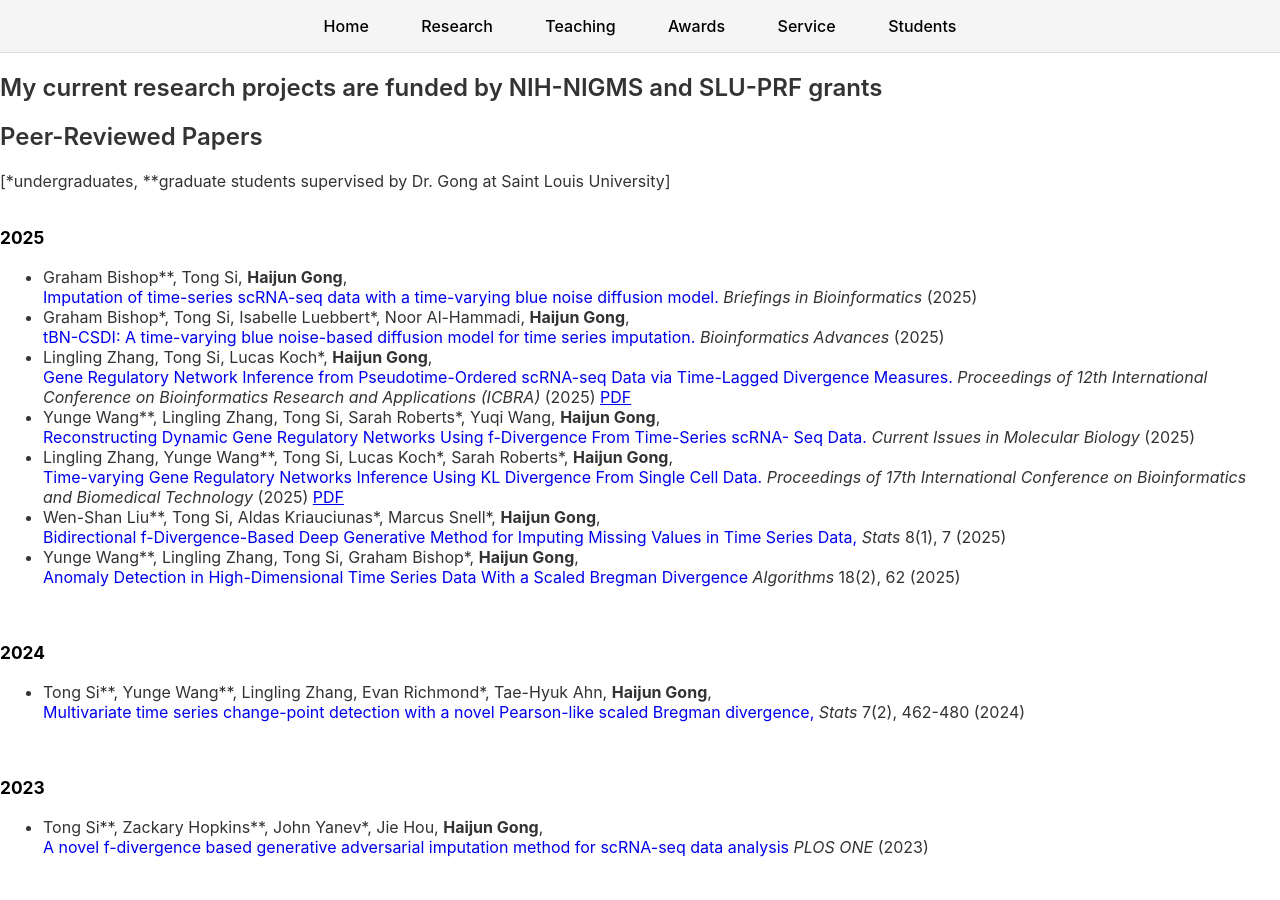
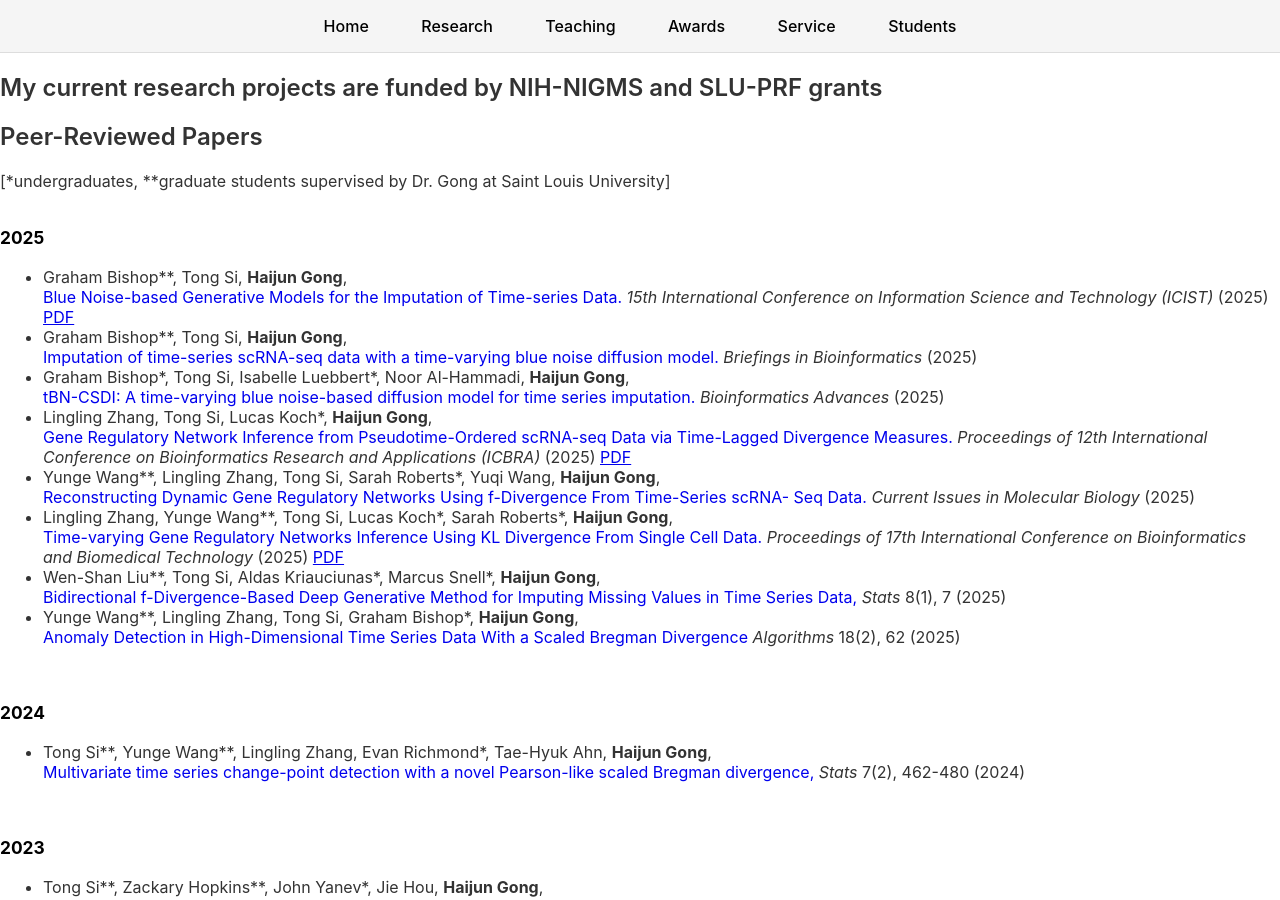
Before and after one commit to GongData/gongData.github.io, a Jekyll site: the page built from _pages/Research.md, in a window 1280 px wide and 900 px high. Built offline with Jekyll 4.4.1, drawn with Linux system fonts in a browser that asks for light colours.

Commit message:
Add new research publication entry

```diff
--- a/_pages/Research.md
+++ b/_pages/Research.md
@@ -20,6 +20,12 @@ permalink: /Research/
 <table class="pp">
  <td class="p1">
   <ul>  <div id="tagCB_tagjournal_tagKL_155">
+
+<li>  Graham Bishop**,  Tong Si,  <b>Haijun Gong</b>, <a style="text-decoration:none" href="https://ieeexplore.ieee.org/document/11306560"> <br> Blue Noise-based Generative Models for the Imputation of Time-series Data.</a>
+   <i> 15th International Conference on Information Science and Technology (ICIST) </i> (2025) <a href="/assets/2025-ICIST.pdf">PDF</a>
+<br>
+
+</li>
 
 <li>  Graham Bishop**,  Tong Si,  <b>Haijun Gong</b>, <a style="text-decoration:none" href="https://doi.org/10.1093/bib/bbaf631.037"> <br> Imputation of time-series scRNA-seq data with a time-varying blue noise diffusion model.</a>
    <i> Briefings in Bioinformatics </i> (2025)
```
